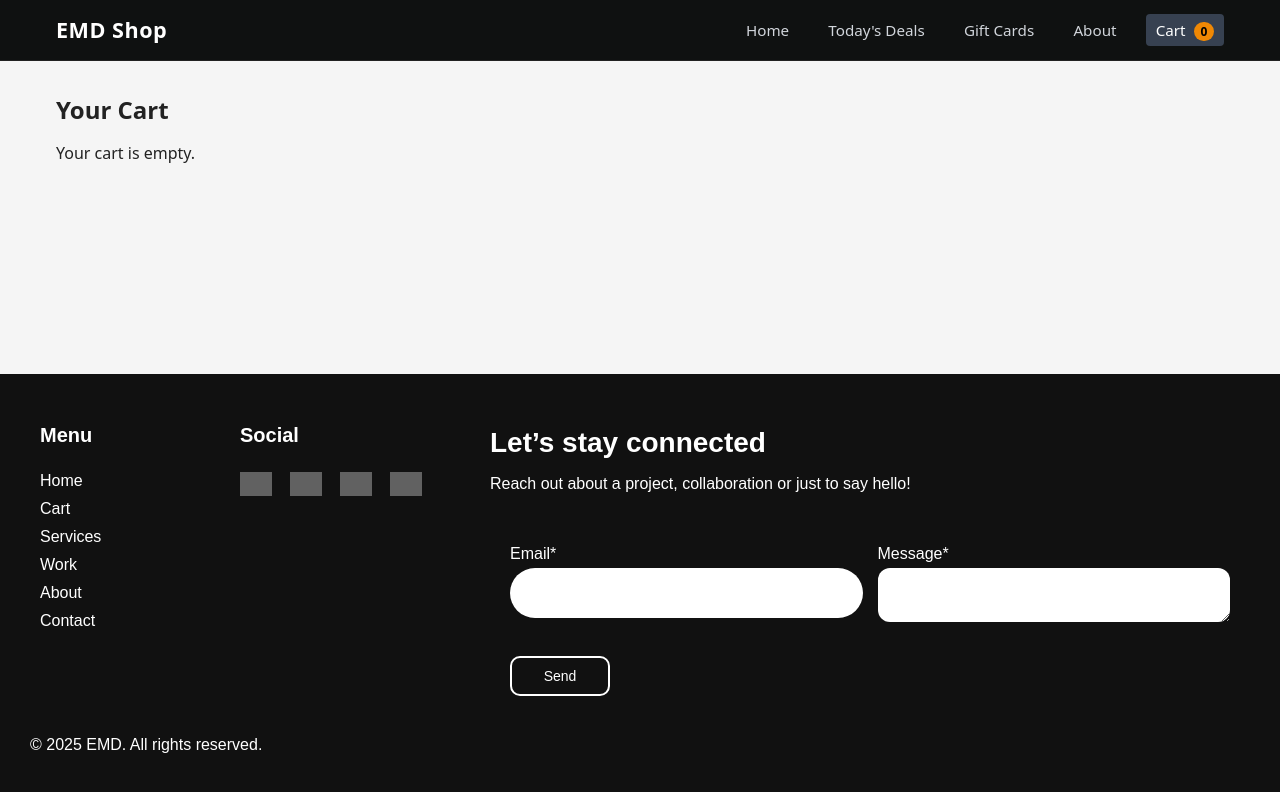
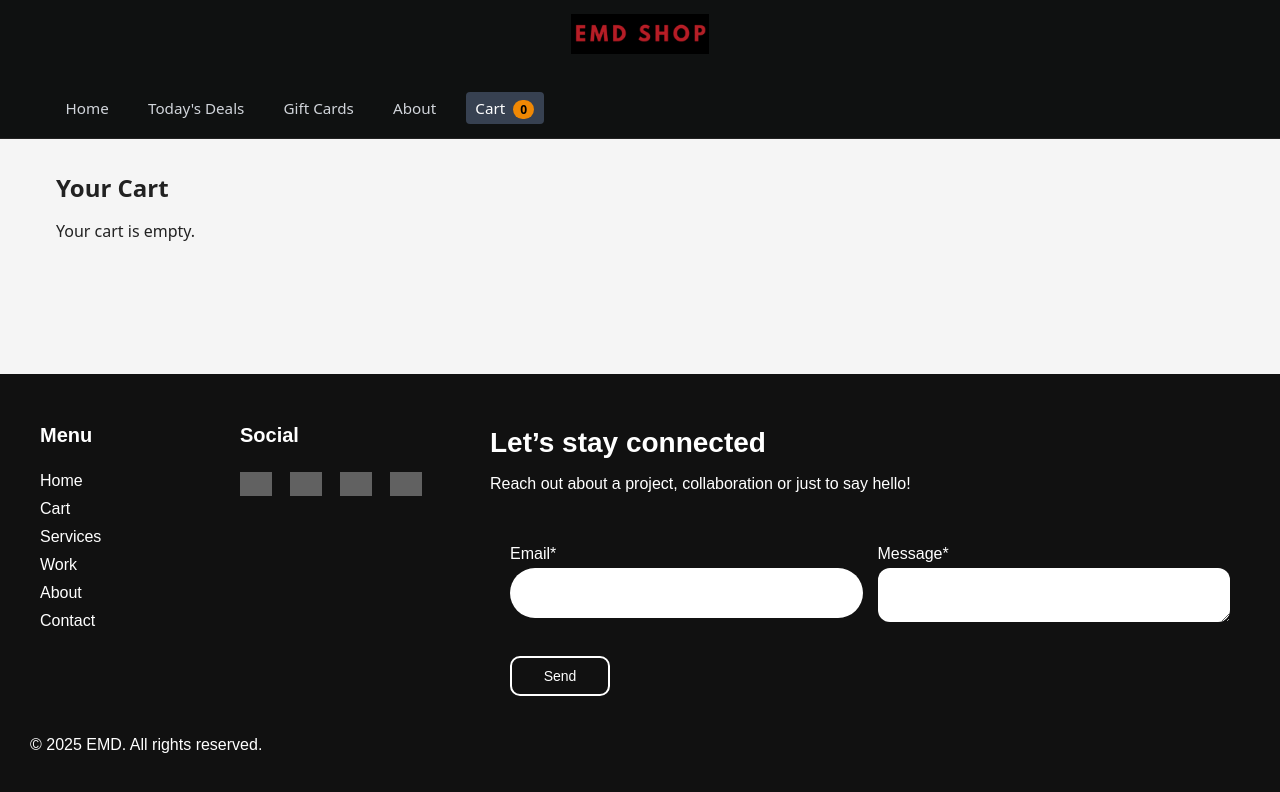
Before and after one commit to MounsifEd/CapstoneFinalProject-CWA, a React (Vite) app: page /cart in a window 1280 px wide. Shown: the top 792 px of the page. Built offline with nearby package versions, Linux system fonts and the light colour scheme; grey boxes are pictures that could not be loaded.

Commit message:
Added Header Logo.

```diff
--- a/src/components/Header.jsx
+++ b/src/components/Header.jsx
@@ -1,5 +1,6 @@
 import { Link, NavLink } from "react-router-dom";
 import { useCart } from "../context/CartContext";
+import logoImage from "../styles/logo.png";
 
 function Header() {
   const { itemCount } = useCart();
@@ -7,13 +8,11 @@ function Header() {
   return (
     <header className="header">
       <div className="header-inner">
+        <Link to="/" className="logo">
+          <img src={logoImage} alt="EMD Shop Logo" className="logo-img" />
 
-        {/* Logo */}
-        <Link to="https://www.canva.com/design/DAG6rVKYqtQ/377HX50ML7GNtJwfIeVfrA/edit?utm_content=DAG6rVKYqtQ&utm_campaign=designshare&utm_medium=link2&utm_source=sharebutton" className="logo">
-          EMD Shop
         </Link>
 
-        {/* Simple Navigation */}
         <nav className="nav">
           <NavLink to="/" className="nav-link">
             Home
--- a/src/styles/global.css
+++ b/src/styles/global.css
@@ -5,7 +5,15 @@
 }
 
 .logo {
-
+  font-weight: 700;
+  font-size: 1.35rem;
+  color: #fff;
+  letter-spacing: 0.5px;
+  flex-shrink: 0;
+}
+.logo-img {
+    height: 40px;
+    width: auto;
 }
 
 body {
@@ -35,10 +43,6 @@ a {
   width: 100%;
 }
 
-/* ============================= */
-/*          HEADER (NEW)         */
-/* ============================= */
-
 .header {
   background-color: #0f1111;
   color: white;
@@ -53,6 +57,8 @@ a {
   align-items: center;
   justify-content: space-between;
   gap: 2rem;
+  flex-wrap: wrap;
+  flex-direction: column;
 }
 
 .logo {
@@ -65,6 +71,7 @@ a {
 .nav {
   display: flex;
   gap: 1.25rem;
+  width: 100%;
 }
 
 .nav-link {
@@ -94,10 +101,6 @@ a {
   margin-left: 4px;
   font-weight: 600;
 }
-
-/* -----------------------------------------------------------
-   MODERN REVIEW SECTION
------------------------------------------------------------ */
 
 .product-detail-reviews {
   background: #ffffff;
@@ -148,15 +151,11 @@ a {
   color: #6b7280;
 }
 
-/* -----------------------------------------------------------
-   Form styling (modern glass / soft look)
------------------------------------------------------------ */
 
-/* Container for the entire form */
 .review-form {
   display: flex;
   flex-direction: column;
-  gap: 1rem; /* Spacing between form groups */
+  gap: 1rem;
   margin-top: 2rem;
   padding: 1.5rem;
   border-radius: 12px;
@@ -164,22 +163,18 @@ a {
   border: 1px solid #e5e7eb;
 }
 
-/* New container for each field (Label + Input/Component) */
 .form-group {
-  /* This ensures the label and its field are tightly grouped, taking up the full width */
   display: flex;
   flex-direction: column;
 }
-/* This targets the label itself */
-/* This targets the label itself */
+
 .review-form label {
-  display: block; /* Important for stacking the label above the field */
+  display: block;
   font-size: 0.9rem;
   font-weight: 600;
-  margin-bottom: 8px; /* Space between the label text and the input field/component */
+  margin-bottom: 8px;
 }
 
-/* Inputs, Selects, and Textareas */
 .review-form input,
 .review-form select,
 .review-form textarea {
@@ -189,7 +184,6 @@ a {
   background: white;
   font-size: 0.95rem;
   transition: all 0.2s ease;
-  /* Ensure these take up the full width of the .form-group */
   width: 100%;
 }
 
@@ -260,11 +254,6 @@ a {
   transform: scale(1.15);
 }
 
-
-/* ============================================================
-   RATING STARS (interactive + read-only)
-============================================================ */
-
 .rating-stars {
   display: inline-flex;
   align-items: center;
@@ -318,11 +307,6 @@ a {
   transform: scale(1.1);
 }
 
-
-/* ============================= */
-/*             FOOTER            */
-/* ============================= */
-
 .footer {
   background-color: #111827;
   color: #e5e7eb;
@@ -367,10 +351,6 @@ a {
   color: #b91c1c;
 }
 
-/* ============================= */
-/*            BUTTONS            */
-/* ============================= */
-
 .btn {
   border: none;
   border-radius: 4px;
@@ -401,10 +381,6 @@ a {
   opacity: 0.6;
   cursor: not-allowed;
 }
-
-/* ============================= */
-/*        PRODUCT GRID           */
-/* ============================= */
 
 .product-grid {
   display: grid;
@@ -489,10 +465,6 @@ a {
   gap: 1.5rem;
 }
 
-/* ============================= */
-/*            SIDEBAR            */
-/* ============================= */
-
 .sidebar {
   background: white;
   padding: 1rem;
@@ -544,10 +516,6 @@ a {
   border: 1px solid #d1d5db;
 }
 
-/* ============================= */
-/*            FILTERS            */
-/* ============================= */
-
 .filters {
   background: white;
   padding: 1rem;
@@ -579,10 +547,6 @@ a {
   box-shadow: 0px 0px 6px rgba(37, 99, 235, 0.25);
 }
 
-/* ============================= */
-/*            RATINGS            */
-/* ============================= */
-
 .rating-stars {
   font-size: 0.9rem;
 }
@@ -592,9 +556,6 @@ a {
   color: #4b5563;
 }
 
-/* ============================= */
-/*        PRODUCT DETAIL         */
-/* ============================= */
 
 .product-detail-page .product-detail {
   display: flex;
@@ -649,9 +610,6 @@ a {
   margin: 0.75rem 0 1.25rem;
 }
 
-/* ============================= */
-/*            REVIEWS            */
-/* ============================= */
 
 .product-detail-reviews {
   background-color: white;
@@ -708,9 +666,6 @@ a {
   border: 1px solid #d1d5db;
 }
 
-/* ============================= */
-/*              CART             */
-/* ============================= */
 
 .cart-layout {
   display: grid;
@@ -832,11 +787,6 @@ a {
     background: #e2e8f0;
 }
 
-
-/* ============================= */
-/* CART SUMMARY              */
-/* ============================= */
-
 .cart-summary {
   background-color: white;
   padding: 1.5rem;
@@ -867,11 +817,6 @@ a {
   padding-top: 1rem;
   border-top: 2px dashed #e5e7eb;
 }
-
-
-/* ============================= */
-/*           CHECKOUT            */
-/* ============================= */
 
 .checkout-layout {
   display: grid;
@@ -912,10 +857,6 @@ a {
   gap: 0.25rem;
 }
 
-/* ============================= */
-/*      ORDER CONFIRMATION       */
-/* ============================= */
-
 .order-items {
   background-color: white;
   padding: 1rem;
@@ -934,9 +875,6 @@ a {
 .order-item:last-child {
   border-bottom: none;
 }
-
-
-
 
 .footer {
     background: #000;
```
